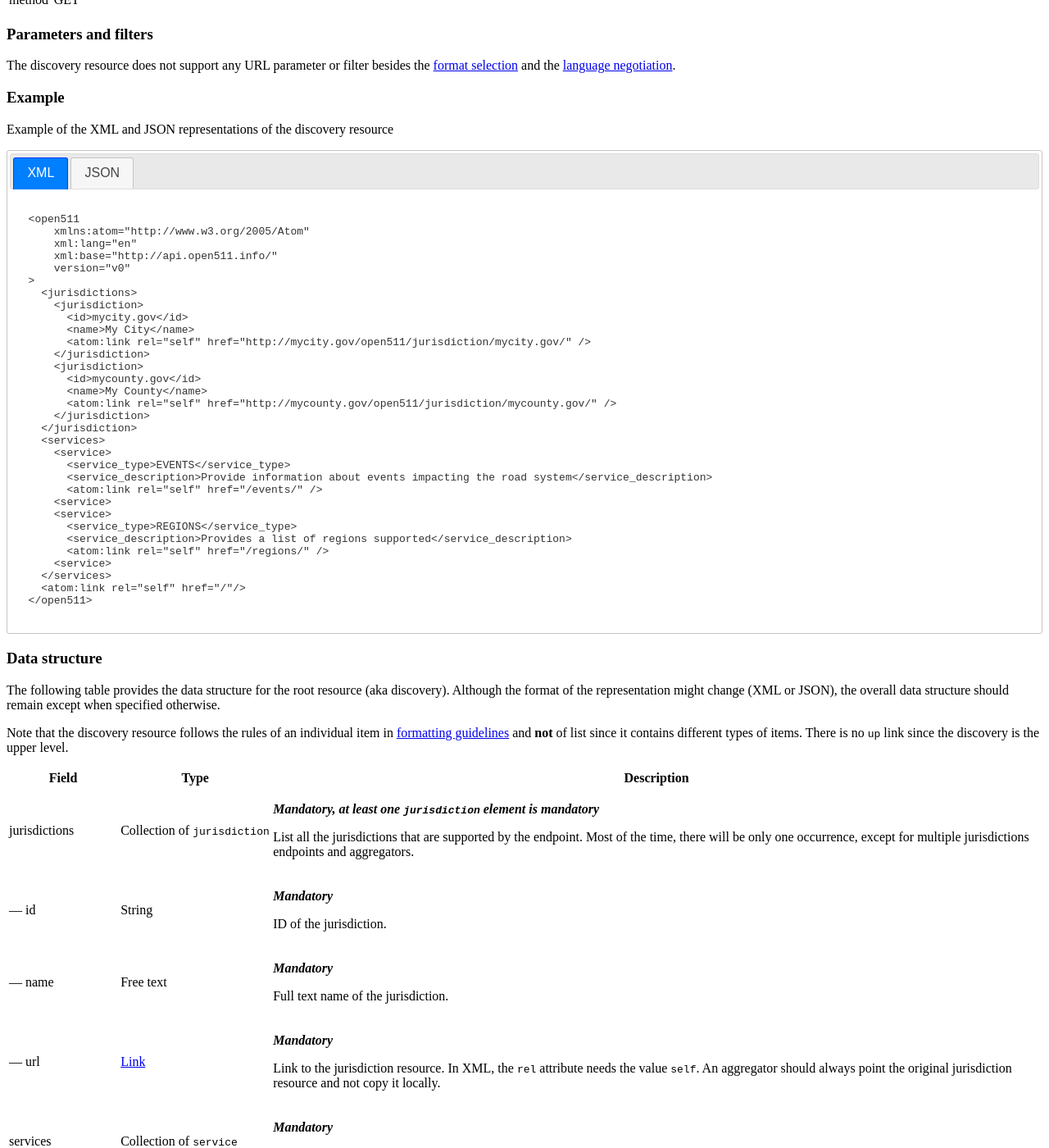
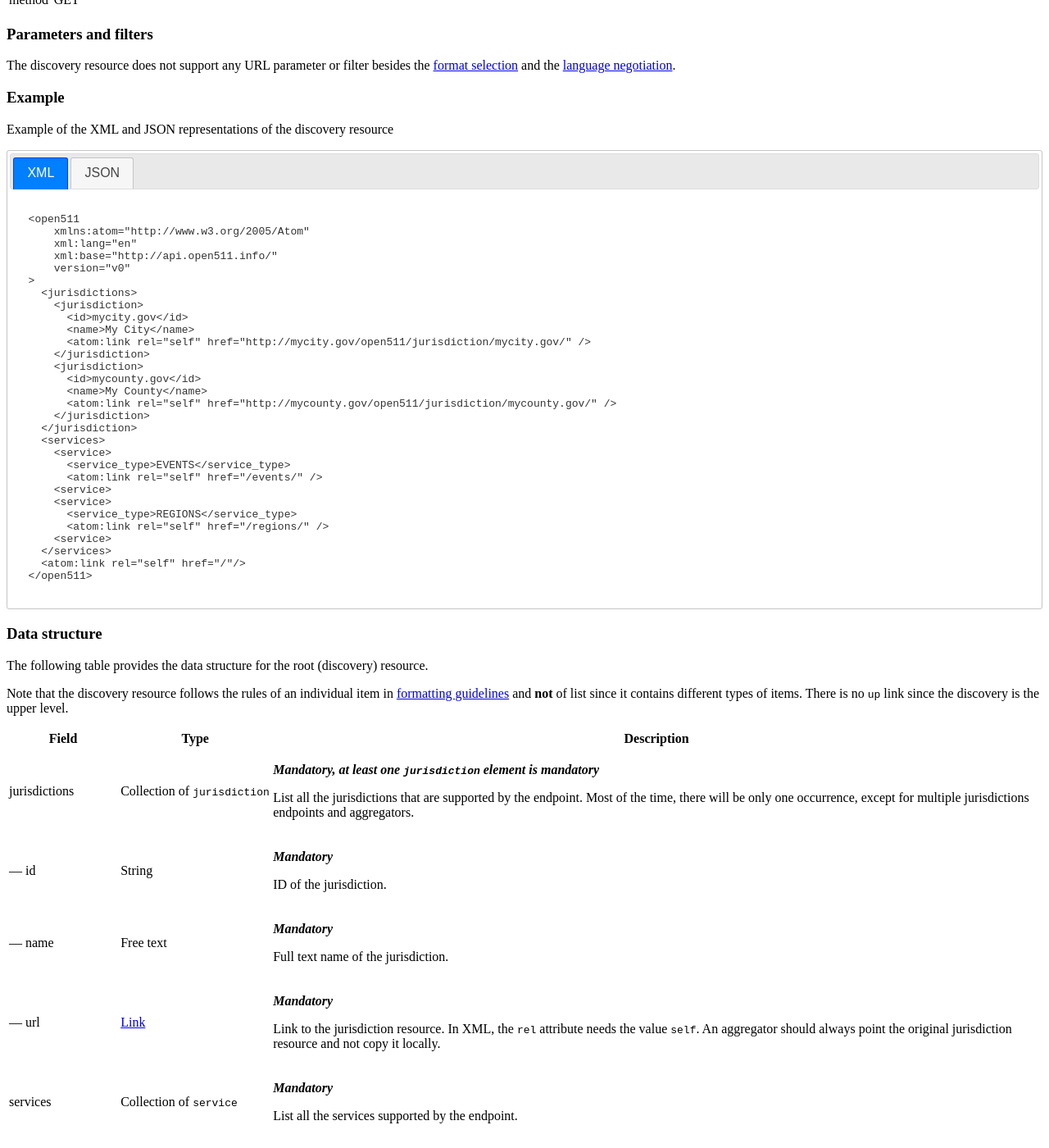
Before and after one commit to open511/Open511API, a Jekyll site: the page built from root.html, in a window 1280 px wide and 1400 px high, scrolled down 713 px. Shown: the whole window at 82% size. Built offline with Jekyll 4.4.1, drawn with Linux system fonts in a browser that asks for light colours; nearby versions of some CDN libraries.

Commit message:
Root copy edits

```diff
--- a/root.html
+++ b/root.html
@@ -121,12 +121,10 @@ $(function() {
   &lt;services&gt;
     &lt;service&gt;
       &lt;service_type&gt;EVENTS&lt;/service_type&gt;
-      &lt;service_description&gt;Provide information about events impacting the road system&lt;/service_description&gt;
       &lt;atom:link rel="self" href="/events/" /&gt;
     &lt;service&gt;
     &lt;service&gt;
       &lt;service_type&gt;REGIONS&lt;/service_type&gt;
-      &lt;service_description&gt;Provides a list of regions supported&lt;/service_description&gt;
       &lt;atom:link rel="self" href="/regions/" /&gt;
     &lt;service&gt;
   &lt;/services&gt;
@@ -141,23 +139,21 @@ $(function() {
       {
           "id" : "mycity.gov",
           "name" : "My City",
-          "url" : "http://my.city.gov/open511/jurisdiction/mycity.gov/"
+          "url" : "http://mycity.gov/open511/jurisdiction/mycity.gov/"
       },
       {
           "id" : "myregion.gov",
           "name" : "My Region",
-          "url" : "http://my.region.gov/open511/jurisdiction/myregion.gov/"
+          "url" : "http://myregion.gov/open511/jurisdiction/myregion.gov/"
       }
   ],
   "services" : [
       {
           "type" : "EVENTS",
-          "description" : "Provide information about events impacting the road system",
           "url" : "/events/"
       },
       {
           "type" : "REGIONS",
-          "description" : "Provides a list of regions supported",
           "url" : "/regions/"
       }
   ],
@@ -177,7 +173,7 @@ $(function() {
 
 <h3>Data structure</h3>
 
-<p>The following table provides the data structure for the root resource (aka discovery). Although the format of the representation might change (XML or JSON), the overall data structure should remain except when specified otherwise.</p>
+<p>The following table provides the data structure for the root (discovery) resource.</p>
 
 <p>Note that the discovery resource follows the rules of an individual item in <a href="guidelines.html#format">formatting guidelines</a> and <b>not</b> of list since it contains different types of items. There is no <code>up</code> link since the discovery is the upper level.</p>
 
```
